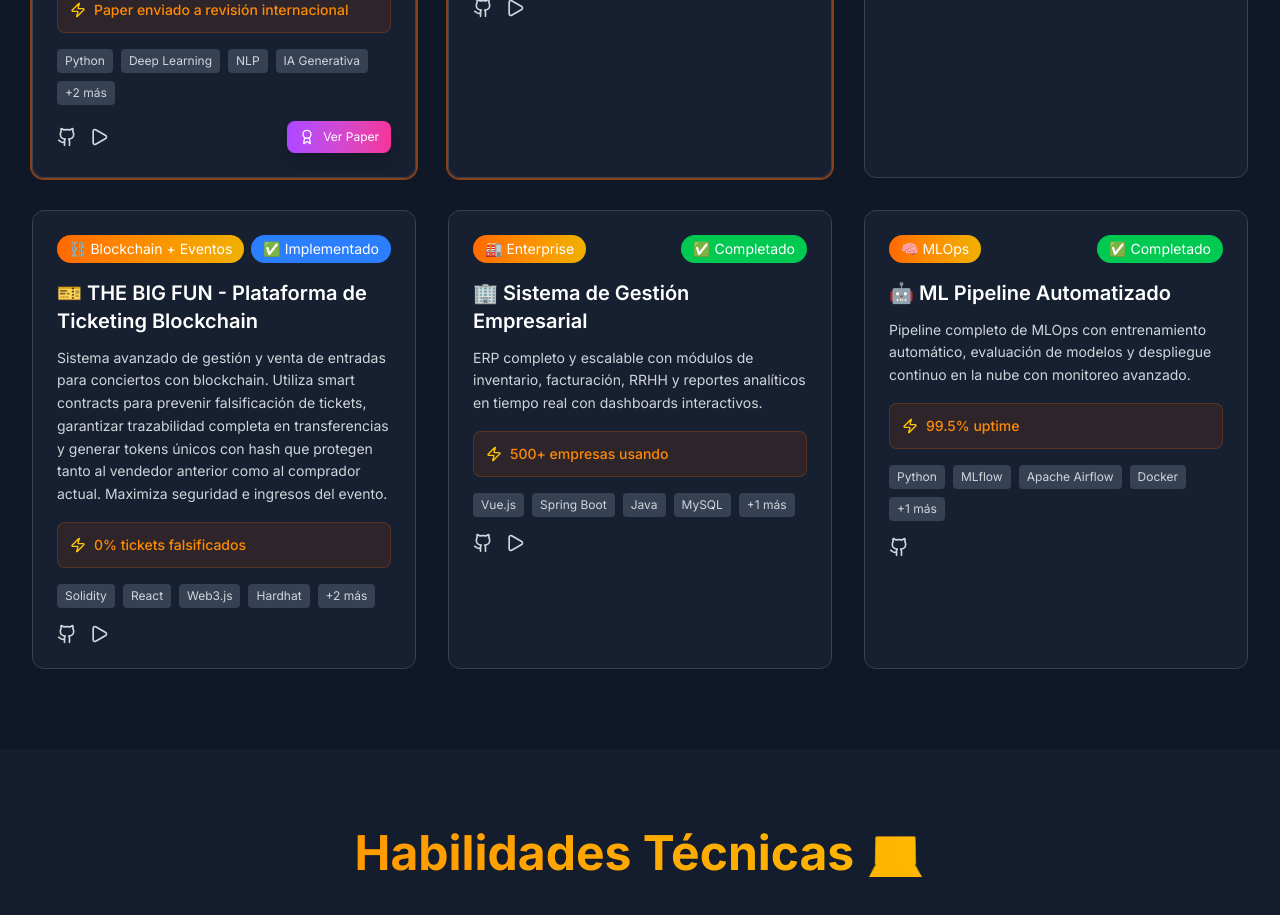
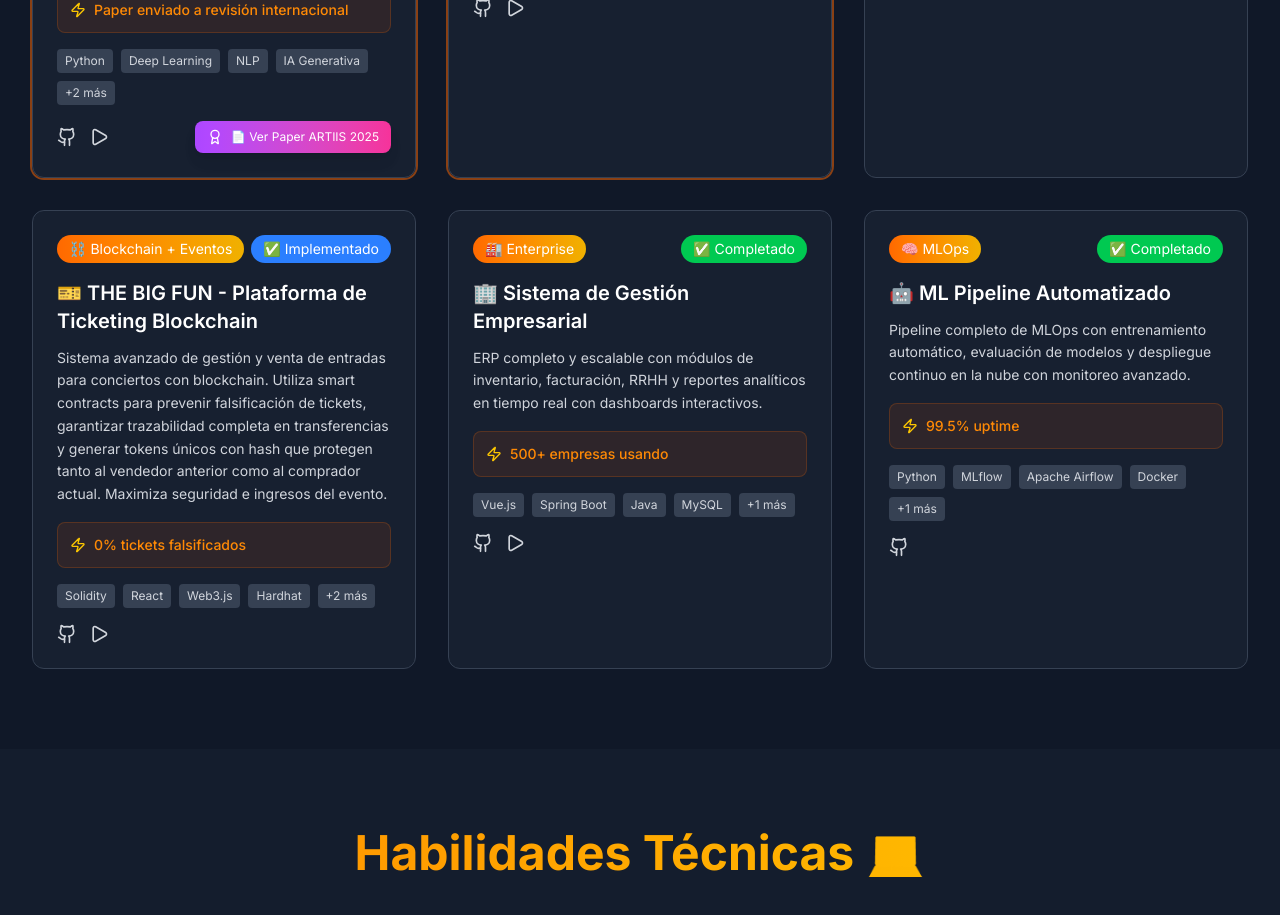
Before and after one commit to JohnPaulMamaniQuispe/my-portfolio, a Next.js app: page / in a window 1280 px wide. Shown: the part 2220-3135 px from the top of the page. Built offline with nearby package versions, Linux system fonts and the light colour scheme.

Commit message:
Make paper downloadable with improved UI

```diff
--- a/app/page.tsx
+++ b/app/page.tsx
@@ -44,7 +44,7 @@ const PROJECTS = [
     type: "🎓 Tesis/Investigación",
     github: "https://github.com/JohnPaulMamaniQuispe",
     demo: "https://omnisapiens.netlify.app/",
-    paper: "/papers/TP1202510042_Long_Paper_Coautoria_v.1.2.pdf",
+    paper: "/papers/ARTIIS_2025_Omnisapiens_Paper.pdf",
     highlight: true,
     metrics: "Paper enviado a revisión internacional"
   },
@@ -530,7 +530,7 @@ const ProjectCard = ({ project }: { project: typeof PROJECTS[0] }) => (
               title="Descargar paper completo"
             >
               <Award className="w-4 h-4" />
-              <span>{project.paperTitle || "Ver Paper"}</span>
+              <span>📄 Ver Paper ARTIIS 2025</span>
             </a>
           )}
         </div>
```
Also changed, not shown: 1 other file (tests, documents, lock files or other folders).
